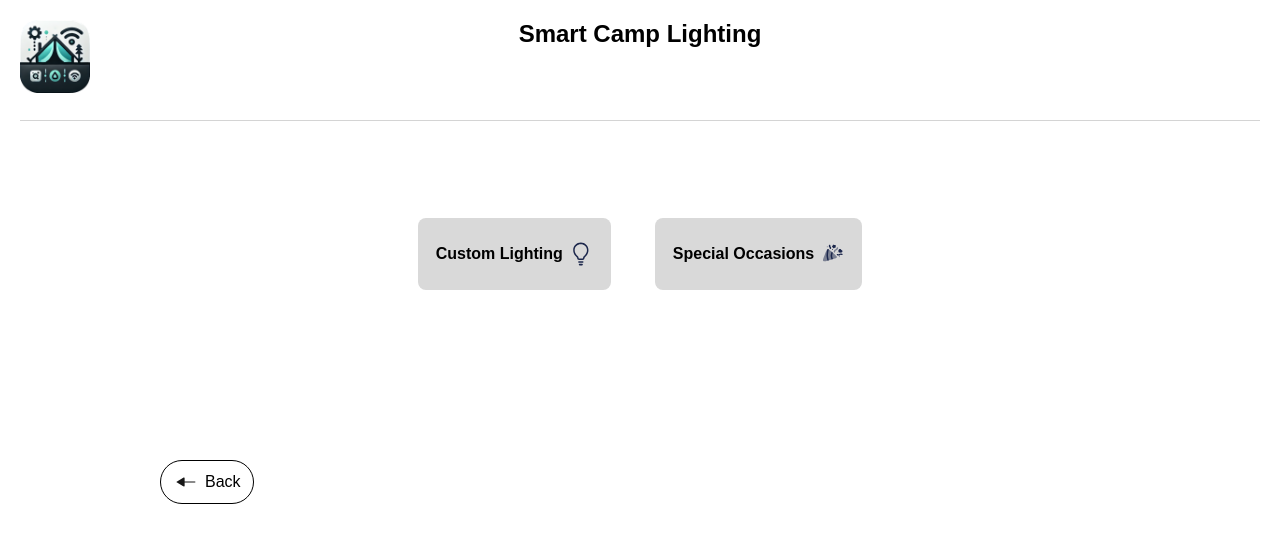
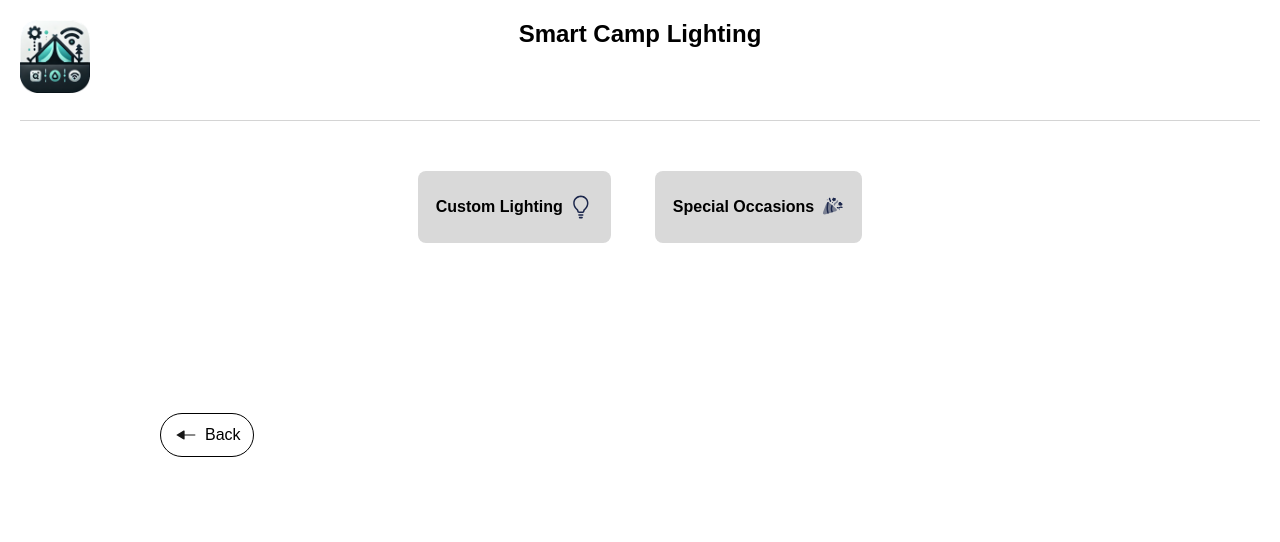
Before and after one commit to dimitry-lzs/hciWeb, a React app: page /lighting in a window 1280 px wide. Shown: the top 542 px of the page. Built offline with nearby package versions, Linux system fonts and the light colour scheme.

Commit message:
lights menu fix

```diff
--- a/src/pages/LightsMenu/LightsMenu.less
+++ b/src/pages/LightsMenu/LightsMenu.less
@@ -1,7 +1,8 @@
-.Content {
-    height: 60vh;
+.LightsMenu {
+    .NavigationButton {
+        padding-top: 150px;
+    }
+    .ButtonsRow {
+        padding-top: 50px;
+    }
 }
-
-.NavigationButton {
-    padding-top: 150px;
-}
--- a/src/pages/LightsMenu/index.tsx
+++ b/src/pages/LightsMenu/index.tsx
@@ -8,7 +8,7 @@ import {useNavigate } from 'react-router-dom';
 export default function LightsMenu() {
     const navigate = useNavigate();
     return (
-        <div>
+        <div className='LightsMenu'>
             <Header title='Smart Camp Lighting' />
             <div className='Content'>
                 <div className='Menu'>
```
